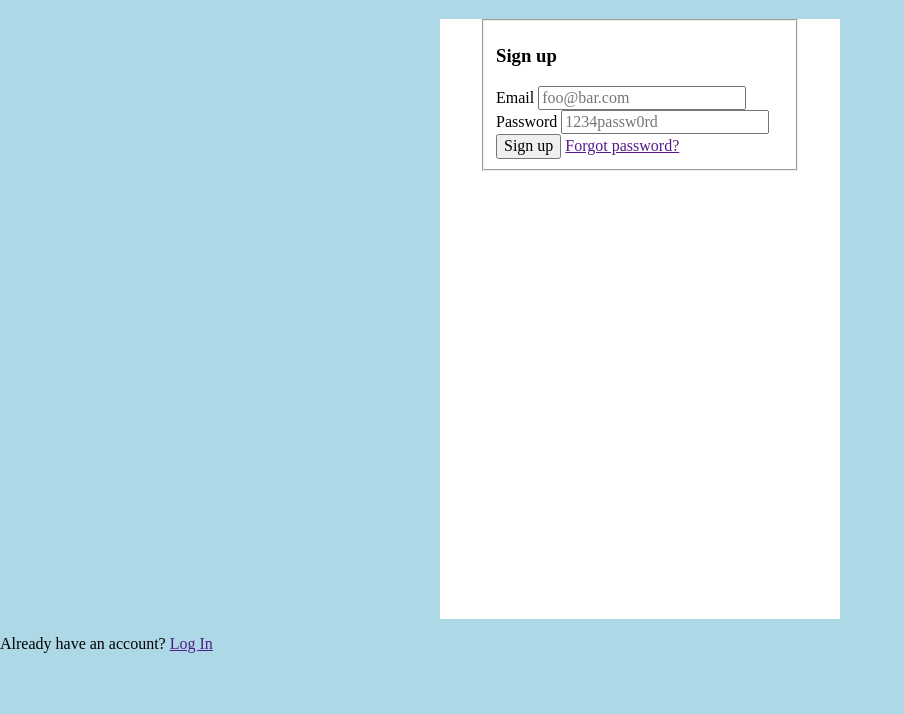
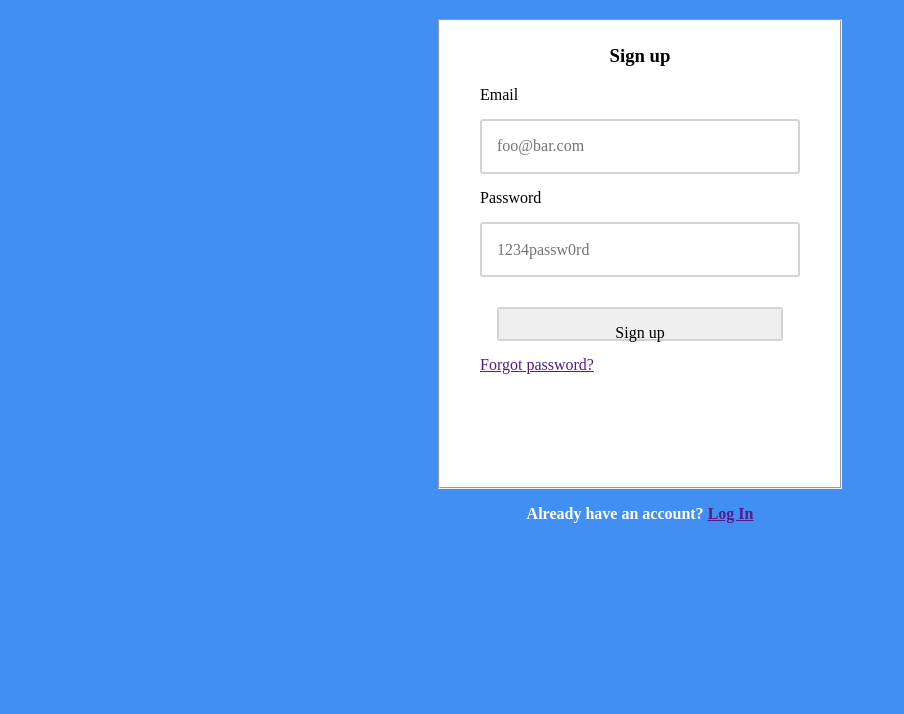
Before and after one commit to wshuang6/analogsea, a plain HTML site: page index.html in a window 1280 px wide. Shown: the part 86-800 px from the top of the page, without its empty margins (0-904 px from the left). Drawn offline with nearby package versions, Linux system fonts and the light colour scheme.

Commit message:
Styling progress
Finished email password background styling, progress for others

```diff
--- a/index.html
+++ b/index.html
@@ -15,10 +15,10 @@
 <body>
 	<img src="images/logo.png" class="logo">
 
-	<div class="form-box">
+<!-- 	<div class="form-box"> -->
 		<form class="" action="/some-server-endpoint" method="post">
 		<fieldset name="sign-up">
-			<h3>Sign up</h3>
+			<h3 class="sign-up-header">Sign up</h3>
 			<label for="email">Email</label>
 				<input type="email" placeholder="foo@bar.com" name="email" id="email">
 			<label for="password">Password</label>
@@ -26,7 +26,7 @@
 			<button type="submit">Sign up</button>
 			<a href="">Forgot password?</a>
 		</fieldset>
-	</div>
-	<p>Already have an account? <a href="">Log In</a>
+<!-- 	</div> -->
+	<p class="footer">Already have an account? <a href="">Log In</a>
 </body>
 </html>
--- a/styles/main.css
+++ b/styles/main.css
@@ -1,5 +1,5 @@
 body {
-	background-color: lightblue;
+	background-color: #428ff4;
 }
 
 .logo {
@@ -10,13 +10,43 @@ body {
 	margin-top: 35px;
 }
 
-.form-box {
+.sign-up-header {
+	text-align: center;
+}
+
+body label, body button {
+	display: block;
+}
+
+fieldset {
 	margin-top: 35px;
 	background-color: white;
-	height: 600px;
+	height: 450px;
 	width: 320px;
 	padding-left: 40px;
 	padding-right: 40px;
 	margin-left: auto;
 	margin-right: auto;
 }
+
+#email, #password, button {
+	border: 2px lightgray solid;
+	padding-left: 15px;
+	padding-right: 15px;
+	width: 286px;
+	height: 21px;
+	border-radius: 3px;
+	margin-left: auto;
+	margin-right: auto;
+	padding-top: 15px;
+	padding-bottom: 15px;
+	margin-top: 15px;
+	margin-bottom: 15px;
+}
+
+.footer {
+	text-align: center;
+	color: white;
+	font-weight: bold;
+	/*make URL also white*/
+}
```
